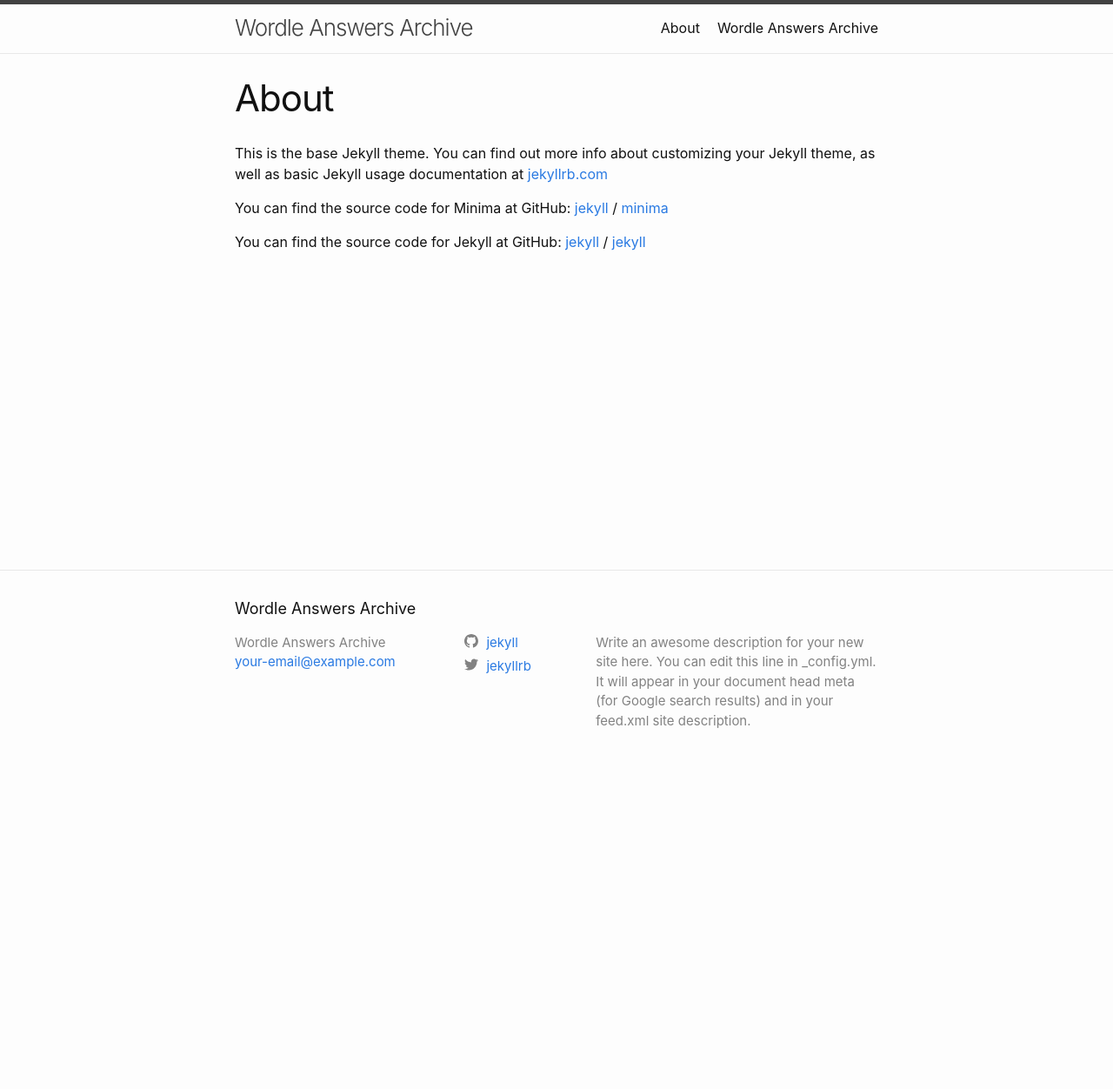
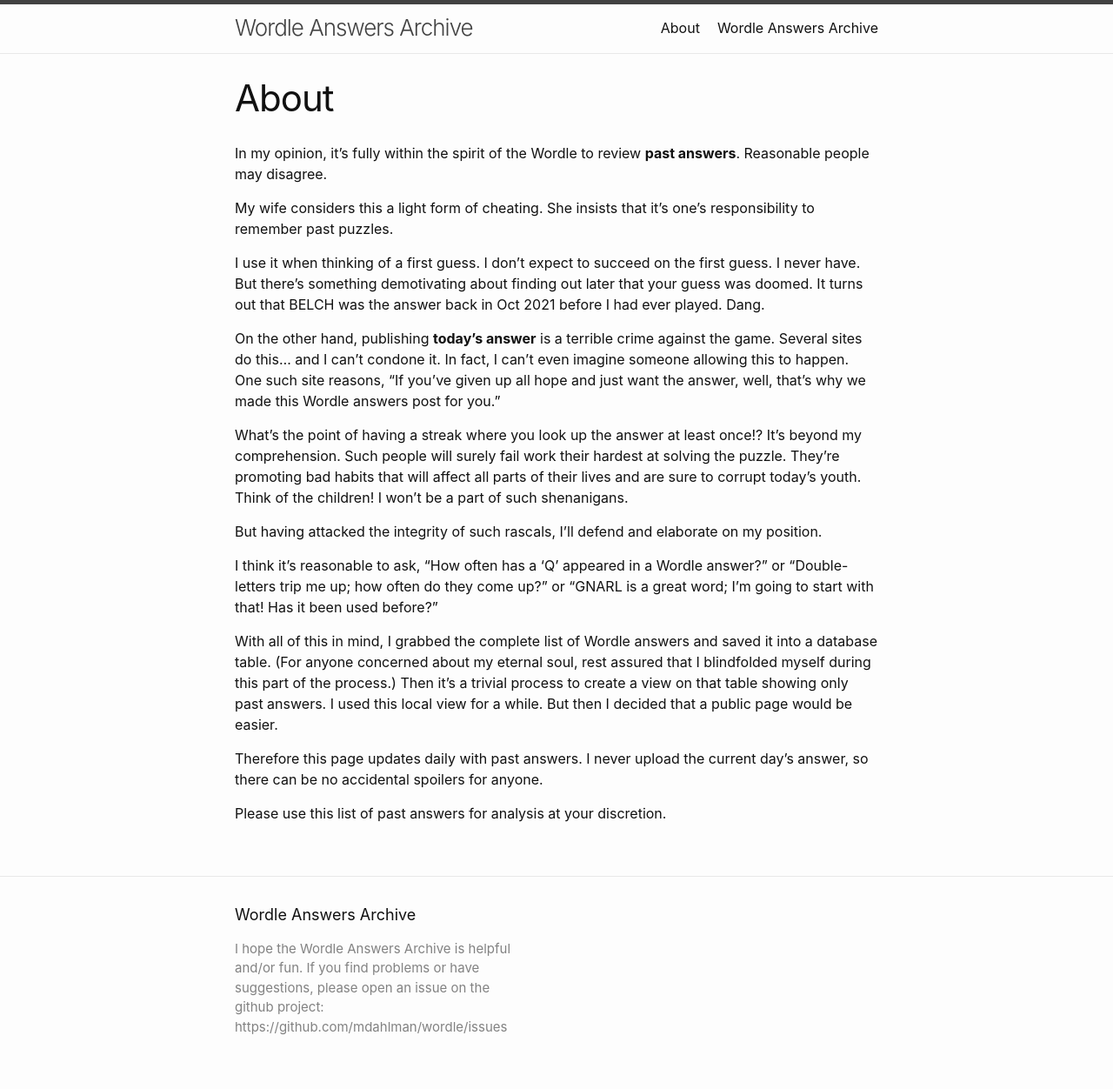
Before and after one commit to mdahlman/wordle, a Jekyll site: the page built from docs/about.markdown, in a window 1280 px wide. Shown: the whole page at 87% size. Built offline with Jekyll 4.4.1, drawn with Linux system fonts in a browser that asks for light colours; before the commit the page ends 900 px from its top, so only the background shows below that.

Commit message:
Add About content and minor tweaks

```diff
--- a/docs/_config.yml
+++ b/docs/_config.yml
@@ -19,11 +19,11 @@
 # in the templates via {{ site.myvariable }}.
 
 title: Wordle Answers Archive
-email: your-email@example.com
+#email: your-email@example.com
 description: >- # this means to ignore newlines until "baseurl:"
-  Write an awesome description for your new site here. You can edit this
-  line in _config.yml. It will appear in your document head meta (for
-  Google search results) and in your feed.xml site description.
+  I hope the Wordle Answers Archive is helpful and/or fun.
+  If you find problems or have suggestions, please open an issue
+  on the github project: https://github.com/mdahlman/wordle/issues
 baseurl: "/wordle" # the subpath of your site, e.g. /blog
 url: "" # the base hostname & protocol for your site, e.g. http://example.com
 twitter_username: jekyllrb
--- a/docs/_includes/footer.html
+++ b/docs/_includes/footer.html
@@ -1,30 +1,9 @@
 <footer class="site-footer h-card">
-  <data class="u-url" href="{{ "/" | relative_url }}"></data>
-
   <div class="wrapper">
 
     <h2 class="footer-heading">{{ site.title | escape }}</h2>
 
     <div class="footer-col-wrapper">
-      <div class="footer-col footer-col-1">
-        <ul class="contact-list">
-          <li class="p-name">
-            {%- if site.author -%}
-              {{ site.author | escape }}
-            {%- else -%}
-              {{ site.title | escape }}
-            {%- endif -%}
-            </li>
-            {%- if site.email -%}
-            <li><a class="u-email" href="mailto:{{ site.email }}">{{ site.email }}</a></li>
-            {%- endif -%}
-        </ul>
-      </div>
-
-      <div class="footer-col footer-col-2">
-        {%- include social.html -%}
-      </div>
-
       <div class="footer-col footer-col-3">
         <p>{{- site.description | escape -}}</p>
       </div>
--- a/docs/about.markdown
+++ b/docs/about.markdown
@@ -4,15 +4,41 @@
 permalink: /about/
 ---
 
-This is the base Jekyll theme. You can find out more info about customizing your Jekyll theme, as well as basic Jekyll usage documentation at [jekyllrb.com](https://jekyllrb.com/)
+In my opinion, it's fully within the spirit of the Wordle to review **past answers**.
+Reasonable people may disagree.
 
-You can find the source code for Minima at GitHub:
-[jekyll][jekyll-organization] /
-[minima](https://github.com/jekyll/minima)
+My wife considers this a light form of cheating.
+She insists that it's one's responsibility to remember past puzzles.
 
-You can find the source code for Jekyll at GitHub:
-[jekyll][jekyll-organization] /
-[jekyll](https://github.com/jekyll/jekyll)
+I use it when thinking of a first guess. I don't expect to succeed on the first guess.
+I never have.
+But there's something demotivating about finding out later that your guess was doomed.
+It turns out that BELCH was the answer back in Oct 2021 before I had ever played. Dang.
 
+On the other hand, publishing **today's answer** is a terrible crime against the game.
+Several sites do this... and I can't condone it.
+In fact, I can't even imagine someone allowing this to happen.
+One such site reasons, "If you’ve given up all hope and just want the answer, well, that’s why we made this Wordle answers post for you."
 
-[jekyll-organization]: https://github.com/jekyll
+What's the point of having a streak where you look up the answer at least once!? It's beyond my comprehension.
+Such people will surely fail work their hardest at solving the puzzle.
+They're promoting bad habits that will affect all parts of their lives and are sure to corrupt today's youth.
+Think of the children!
+I won't be a part of such shenanigans.
+
+But having attacked the integrity of such rascals, I'll defend and elaborate on my position.
+
+I think it's reasonable to ask, "How often has a 'Q' appeared in a Wordle answer?" or
+"Double-letters trip me up; how often do they come up?" or
+"GNARL is a great word; I'm going to start with that! Has it been used before?"
+
+With all of this in mind, I grabbed the complete list of Wordle answers and saved it into a database table.
+(For anyone concerned about my eternal soul, rest assured that I blindfolded myself during this part of the process.)
+Then it's a trivial process to create a view on that table showing only past answers.
+I used this local view for a while.
+But then I decided that a public page would be easier.
+
+Therefore this page updates daily with past answers.
+I never upload the current day's answer, so there can be no accidental spoilers for anyone.
+
+Please use this list of past answers for analysis at your discretion.
```
